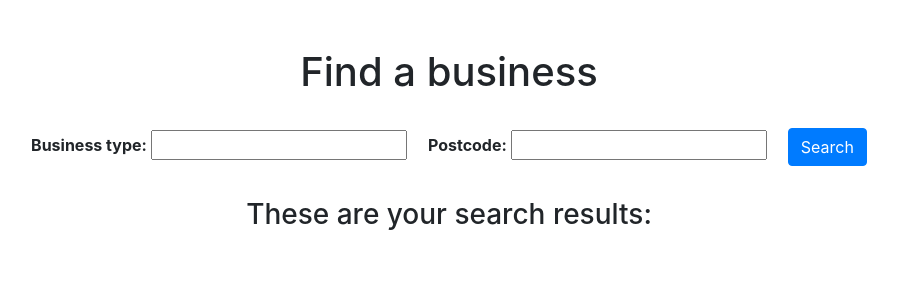
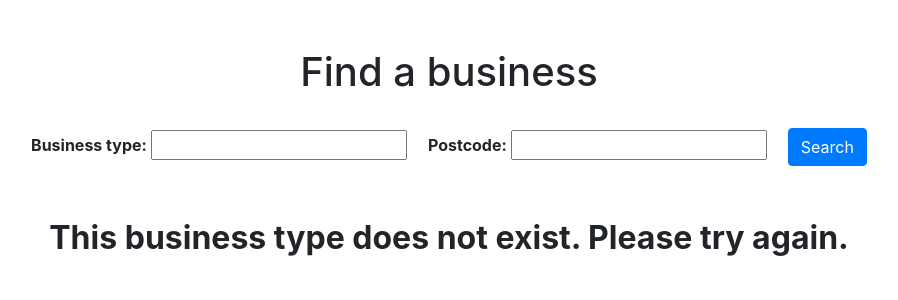
Before and after one commit to mstoiovici/Flask_PhoneBook_Bootstrap_App, a Flask app: template templates/search_results.html in a window 1280 px wide. Shown: the part 56-356 px from the top of the page, without its empty margins (191-1089 px from the left). Run offline with Flask 2, Linux system fonts and the light colour scheme; the template is opened without the code that fills it, so the values that code supplies are empty; some libraries are stand-ins or nearby versions.

Commit message:
more work on project

```diff
--- a/static/css/main.css
+++ b/static/css/main.css
@@ -22,3 +22,7 @@ h1{
   border-color:#136F63 !important;
 
 }
+.muna{
+  margin-top: 3rem;
+  font-size: 2rem;
+}
--- /dev/null
+++ b/templates/businesses.html
@@ -0,0 +1,3 @@
+{% extends "index.html" %}
+{% block content %}
+{% endfor %}
--- a/templates/search_results.html
+++ b/templates/search_results.html
@@ -1,5 +1,6 @@
 {% extends "index.html" %}
 {% block content %}
+{%if checked_business_type %}
 <div class="row justify-content-center">
 
   <h3>These are your search results:</h3>
@@ -23,7 +24,14 @@
 
     </div>
     {% endfor %}
+{%else%}
+<div class="row justify-content-center muna">
+<p >
+  <strong>This business type does not exist. Please try again.</strong>
+  </p>
 
+  {%endif%}
+  </div>
   </div>
 
 
```
Also changed, not shown: app.py (line endings or trailing spaces), templates/people.html (added).
